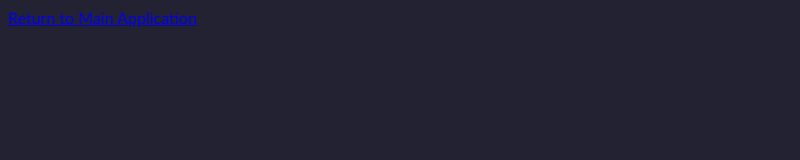
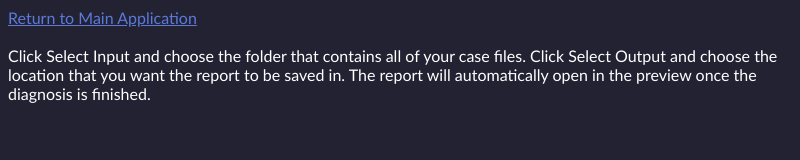
Before and after one commit to Max-Bus/CaseFileAuditor, an Electron app: page guide.html in a window 800 px wide. Drawn offline with Linux system fonts and the light colour scheme.

Commit message:
Beginning of Guide

```diff
--- a/guide.html
+++ b/guide.html
@@ -7,5 +7,10 @@
         </head>
         <body>
             <a href="index.html">Return to Main Application</a>
+
+            <br/><br/>
+            Click Select Input and choose the folder that contains all of your case files.
+            Click Select Output and choose the location that you want the report to be saved in.
+            The report will automatically open in the preview once the diagnosis is finished.
         </body>
     </html>
--- a/stylesheet.css
+++ b/stylesheet.css
@@ -37,6 +37,10 @@ body {
   font-family: "Trebuchet MS";
 }
 
+a {
+  color: #5d7adb;
+}
+
 div {
   display: inline-block;
 }
```
